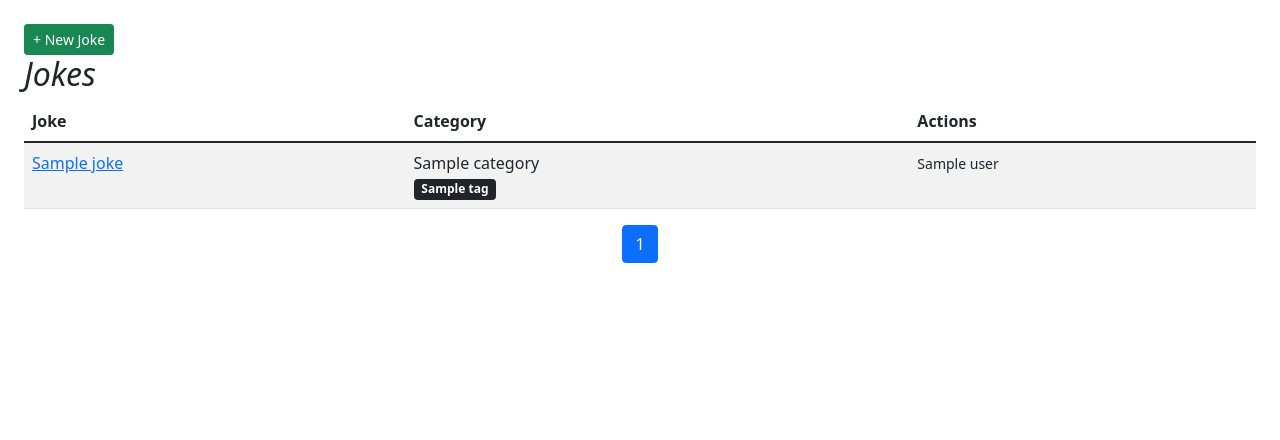
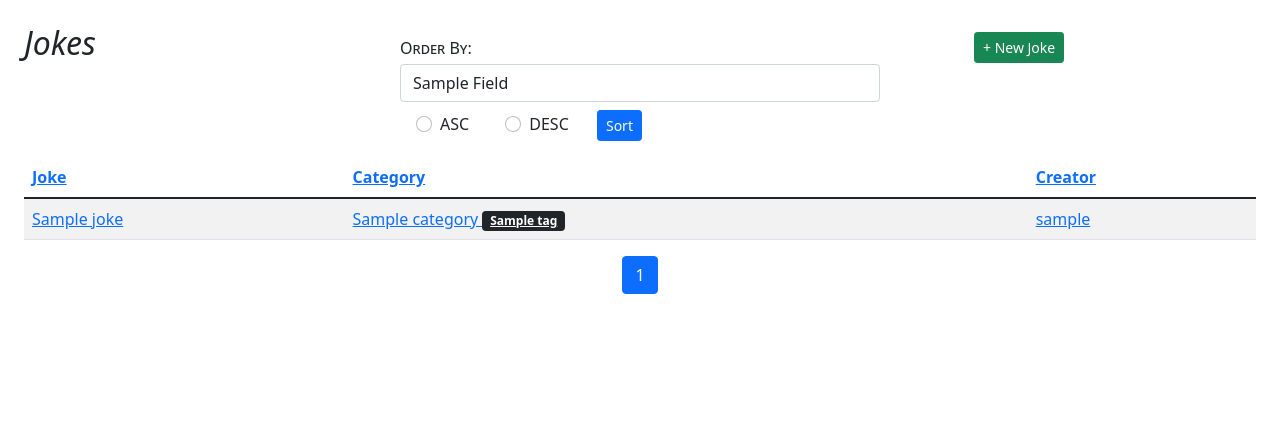
Before and after one commit to Ivanzlatoff/djangojokes.com, a Django app: template templates/jokes/joke_list.html in a window 1280 px wide. Shown: the part 93-533 px from the top of the page. Run offline with Django 3.2, Linux system fonts and the light colour scheme; the template is opened without the code that fills it: most values are stand-ins (such as "Sample title", 1, 10 or a date in 2020); parts of the project's set-up code (start-up, migrations or seed data) failed here and were passed over; some libraries are stand-ins or nearby versions.

Commit message:
Adding Filtering Results by Category, Tag or Creator

```diff
--- a/jokes/urls.py
+++ b/jokes/urls.py
@@ -11,5 +11,8 @@ urlpatterns = [
     path('joke/create/', JokeCreateView.as_view(), name='create'),
     path('joke/<slug>', JokeDetailView.as_view(), name='detail'),
     path('joke/<slug>/vote/', vote, name='ajax-vote'),
-    path('', JokeListView.as_view(), name='list')
+    path('', JokeListView.as_view(), name='list'),
+    path('category/<slug>/', JokeListView.as_view(), name='category'),
+    path('tag/<slug>/', JokeListView.as_view(), name='tag'),
+    path('creator/<username>/', JokeListView.as_view(), name='creator'),
 ]
--- a/templates/_base.html
+++ b/templates/_base.html
@@ -68,7 +68,12 @@
           </a>
           <ul class="dropdown-menu" aria-labelledby="dropdownMenuLink">
             <li><a class="dropdown-item" href="{% url 'my-account' %}">My Account</a></li>
-            <li><a class="dropdown-item" href="#"><a class="dropdown-item" href="#">My Django Jokes</a></li>
+            <li>
+              <a class="dropdown-item"
+                href="{% url 'jokes:creator' user.username %}?order={{ order }}&direction={{ direction }}">
+                My Django jokes
+              </a>
+            </li>
             <li>
               <form method="post" action="{% url 'account_logout' %}">
                 {% csrf_token %}
--- a/templates/includes/pagination.html
+++ b/templates/includes/pagination.html
@@ -2,12 +2,14 @@
     <ul class="pagination justify-content-center">
         {% if page_obj.has_previous %}
             <li class="page-item">
-                <a class="page-link" href="?page=1">&laquo; 1...</a>
+                <a class="page-link" href="?page=1&order={{ order }}&direction={{ direction }}">
+                    &laquo; 1...
+                </a>
             </li>
             {% if page_obj.previous_page_number != 1 %}
                 <li class="page-item">
                     <a class="page-link"
-                        href="?page={{ page_obj.previous_page_number }}">
+                        href="?page={{ page_obj.previous_page_number }}&order={{ order }}&direction={{ direction }}">
                         {{ page_obj.previous_page_number }}
                     </a>
                 </li>
@@ -21,13 +23,15 @@
         {% if page_obj.has_next %}
             {% if page_obj.next_page_number != page_obj.paginator.num_pages %}
                 <li class="page-item">
-                    <a class="page-link" href="?page={{ page_obj.next_page_number }}">
+                    <a class="page-link"
+                        href="?page={{ page_obj.next_page_number }}&order={{ order }}&direction={{ direction }}">
                         {{ page_obj.next_page_number }}
                     </a>
                 </li>
             {% endif %}
             <li class="page-item">
-                <a class="page-link" href="?page={{ page_obj.paginator.num_pages }}">
+                <a class="page-link"
+                    href="?page={{ page_obj.paginator.num_pages }}&order={{ order }}&direction={{ direction }}">
                     ...{{ page_obj.paginator.num_pages }} &raquo;
                 </a>
             </li>
--- a/templates/jokes/joke_list.html
+++ b/templates/jokes/joke_list.html
@@ -2,16 +2,68 @@
 
 {% block title %}Jokes{% endblock %}
 {% block main %}
-<a class="btn btn-success btn-sm float-right" href="{% url 'jokes:create' %}">
-    + New Joke
-</a>
-<h2>Jokes</h2>
+<div class="row">
+    <div class="col-12 col-md-2 col-lg-3">
+        <h2>Jokes</h2>
+    </div>
+    <div class="col-12 col-md-8 col-lg-6">
+        <form class="form-inline my-2 mx-auto" style="max-width: 30rem;">
+            <label class="my-1 mr-2" for="order">Order By:</label>
+            <select class="form-control mr-sm-2" name="order" id="order">
+                {% for field in order_fields %}
+                    <option value="{{ field }}"
+                        {% if order == field %}selected{% endif %}
+                    >{{ field|title }}</option>
+                {% endfor %}
+            </select>
+            <div class="form-check form-check-inline">
+                <input class="form-check-input" type="radio" name="direction"
+                    id="asc" values="asc"
+                    {% if direction == 'asc' %}checked{% endif %}
+                >
+                <label class="form-check-label" for="asc">ASC</label>
+            </div>
+            <div class="form-check form-check-inline">
+                <input class="form-check-input" type="radio" name="direction"
+                    id="desc" value="desc"
+                    {% if direction == 'desc' %}checked{% endif %}
+                >
+                <label class="form-check-label" for="desc">DESC</label>
+            </div>
+            <button class="btn btn-primary btn-sm m-2" type="submit">
+                Sort
+            </button>
+        </form>
+    </div>
+    <div class="col-12 col-md-2 col-lg-3 text-right">
+        <a class="btn btn-success btn-sm m-2" href="{% url 'jokes:create' %}">
+            + New Joke
+        </a>
+    </div>
+</div>
+
 <div class="table-responsive">
     <table class="table table-striped" style="min-width: 500px">
         <thead>
+            {% with order=request.GET.order dir=request.GET.direction %}
             <tr>
-                <th>Joke</th><th>Category</th><th>Actions</th>
+                {% if order == 'joke' and dir == 'asc' %}
+                    <th><a href="?order=joke&direction=desc">Joke</a></th>
+                {% else %}
+                    <th><a href="?order=joke&direction=asc">Joke</a></th>
+                {% endif %}
+                {% if order == 'category' and dir == 'asc' %}
+                    <th><a href="?order=category&direction=desc">Category</a></th>
+                {% else %}
+                    <th><a href="?order=category&direction=asc">Category</a></th>
+                {% endif %}
+                {% if order == 'creator' and dir == 'asc' %}
+                    <th><a href="?order=creator&direction=desc">Creator</a></th>
+                {% else %}
+                    <th><a href="?order=creator&direction=asc">Creator</a></th>
+                {% endif %}
             </tr>
+            {% endwith %}
         </thead>
         <tbody>
             {% for joke in joke_list %}
@@ -20,11 +72,14 @@
                     <a href="{{ joke.get_absolute_url }}">{{ joke.question }}</a>
                 </td>
                 <td>
-                    {{ joke.category.category }}<br>
+                    <a href="{% url 'jokes:category' joke.category.slug %}?order={{ order }}&direction={{ direction }}">
+                        {{ joke.category.category }}
+                    </a>
                     {% for tag in joke.tags.all %}
-                        <span class="badge bg-pill bg-dark">
+                        <a href="{% url 'jokes:tag' tag.slug %}?order={{ order }}?direction={{ direction }}"
+                            class="badge bg-pill bg-dark">
                             {{ tag.tag }}
-                        </span>
+                        </a>
                     {% endfor %}
                 </td>
                 <td>
@@ -36,7 +91,9 @@
                             <i class="far fa-trash-alt"></i>
                         </a>
                     {% else %}
-                        <small>{{ joke.user.name }}</small>
+                        <a href="{% url 'jokes:creator' joke.user.username %}?order={{ order }}&direction={{ direction }}">
+                            {{ joke.user.username }}
+                        </a>
                     {% endif %}
                 </td>
             </tr>
```
Also changed, not shown: jokes/views.py (+63 -0 lines).
